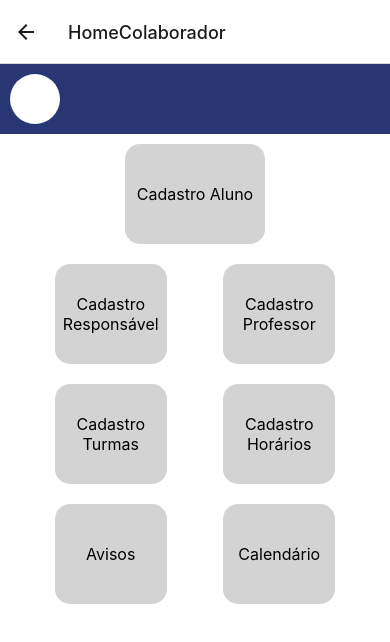
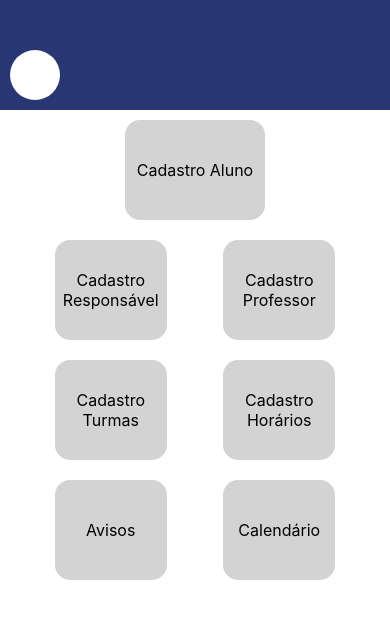
Before and after one commit to PaolaBrina/projetofinal-creche, a React Native app: screen /HomeColaborador in a window 390 px wide. Shown: the top 642 px of the page. Built offline with nearby package versions, Linux system fonts and the light colour scheme.

Commit message:
arrumei topbar

```diff
--- a/App.js
+++ b/App.js
@@ -28,7 +28,7 @@ export default function App(){
         <Stack.Navigator>
           <Stack.Screen options={{headerShown:false}} name='Login' component={Login}/>
           <Stack.Screen options={{headerShown:false}} name='HomeSelecao' component={HomeSelecao}/>
-          <Stack.Screen name='HomeColaborador' component={HomeColaborador}/>
+          <Stack.Screen options={{headerShown:false}} name='HomeColaborador' component={HomeColaborador}/>
           <Stack.Screen options={{headerShown:false}} name='AlunoCadastro' component={AlunoCadastro}/>
           <Stack.Screen options={{headerShown:false}} name='AlunoAdicionar' component={AlunoAdicionar}/>
           <Stack.Screen options={{headerShown:false}} name='ProfessorCadastro' component={ProfessorCadastro}/>
@@ -36,10 +36,10 @@ export default function App(){
           <Stack.Screen options={{headerShown:false}} name='ResponsavelCadastro' component={ResponsavelCadastro}/>
           <Stack.Screen options={{headerShown:false}} name='TurmaCadastro' component={TurmaCadastro}/>
           <Stack.Screen options={{headerShown:false}} name='TurmaAdicionar' component={TurmaAdicionar}/>
-          <Stack.Screen name='HomeProfessor' component={HomeProfessor}/>
-          <Stack.Screen name='MeudiaProfessor' component={MeudiaProfessor}/>
-          <Stack.Screen name='HomeResponsavel' component={HomeResponsavel}/>
-          <Stack.Screen name='MeudiaResponsavel' component={MeudiaResponsavel}/>
+          <Stack.Screen options={{headerShown:false}} name='HomeProfessor' component={HomeProfessor}/>
+          <Stack.Screen options={{headerShown:false}} name='MeudiaProfessor' component={MeudiaProfessor}/>
+          <Stack.Screen options={{headerShown:false}} name='HomeResponsavel' component={HomeResponsavel}/>
+          <Stack.Screen options={{headerShown:false}} name='MeudiaResponsavel' component={MeudiaResponsavel}/>
         </Stack.Navigator>
     </NavigationContainer>
   );
--- a/src/pages/Colaborador/HomeColaborador.js
+++ b/src/pages/Colaborador/HomeColaborador.js
@@ -62,6 +62,7 @@ export default function HomeColaborador({navigation}) {
       alignItems: 'center',
       width: '100%',
       padding: 10,
+      paddingTop: 50,
       backgroundColor: '#283673',
     },
     profilePic: {
--- a/src/pages/Colaborador/ProfessorCadastro.js
+++ b/src/pages/Colaborador/ProfessorCadastro.js
@@ -118,6 +118,7 @@ const styles = StyleSheet.create({
         alignItems: 'center',
         width: '100%',
         padding: 10,
+        paddingTop: 50,
         paddingLeft: 30,
         paddingRight: 20,
         backgroundColor: '#283673',
--- a/src/pages/Colaborador/ResponsavelCadastro.js
+++ b/src/pages/Colaborador/ResponsavelCadastro.js
@@ -123,6 +123,7 @@ const styles = StyleSheet.create({
         alignItems: 'center',
         width: '100%',
         padding: 10,
+        paddingTop: 50,
         paddingLeft: 30,
         paddingRight: 20,
         backgroundColor: '#283673',
--- a/src/pages/HomeSelecao.js
+++ b/src/pages/HomeSelecao.js
@@ -74,6 +74,7 @@ const styles = StyleSheet.create({
     alignItems: 'flex-start',
     width: '100%',
     padding: 10,
+    paddingTop: 50,
     paddingLeft: 30,
     backgroundColor: '#283673'
   },
--- a/src/pages/Professor/HomeProfessor.js
+++ b/src/pages/Professor/HomeProfessor.js
@@ -64,6 +64,7 @@ export default function HomeProfessor({navigation}) {
       alignItems: 'center',
       width: '100%',
       padding: 10,
+      paddingTop: 50,
       backgroundColor: '#283673',
     },
     profilePic: {
--- a/src/pages/Responsavel/HomeResponsavel.js
+++ b/src/pages/Responsavel/HomeResponsavel.js
@@ -60,6 +60,7 @@ const styles = StyleSheet.create({
     alignItems: 'center',
     width: '100%',
     padding: 10,
+    paddingTop: 50,
     backgroundColor: '#283673',
     marginBottom: 20,
   },
```
